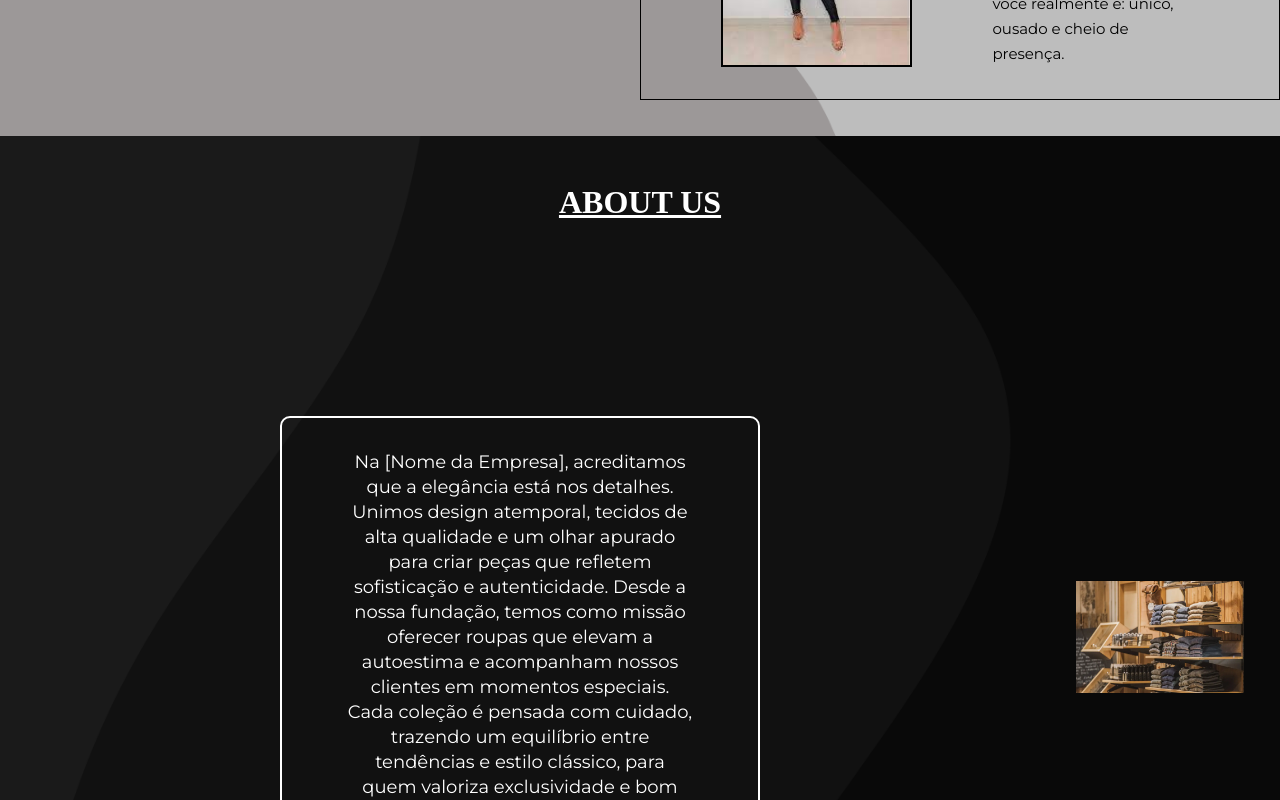
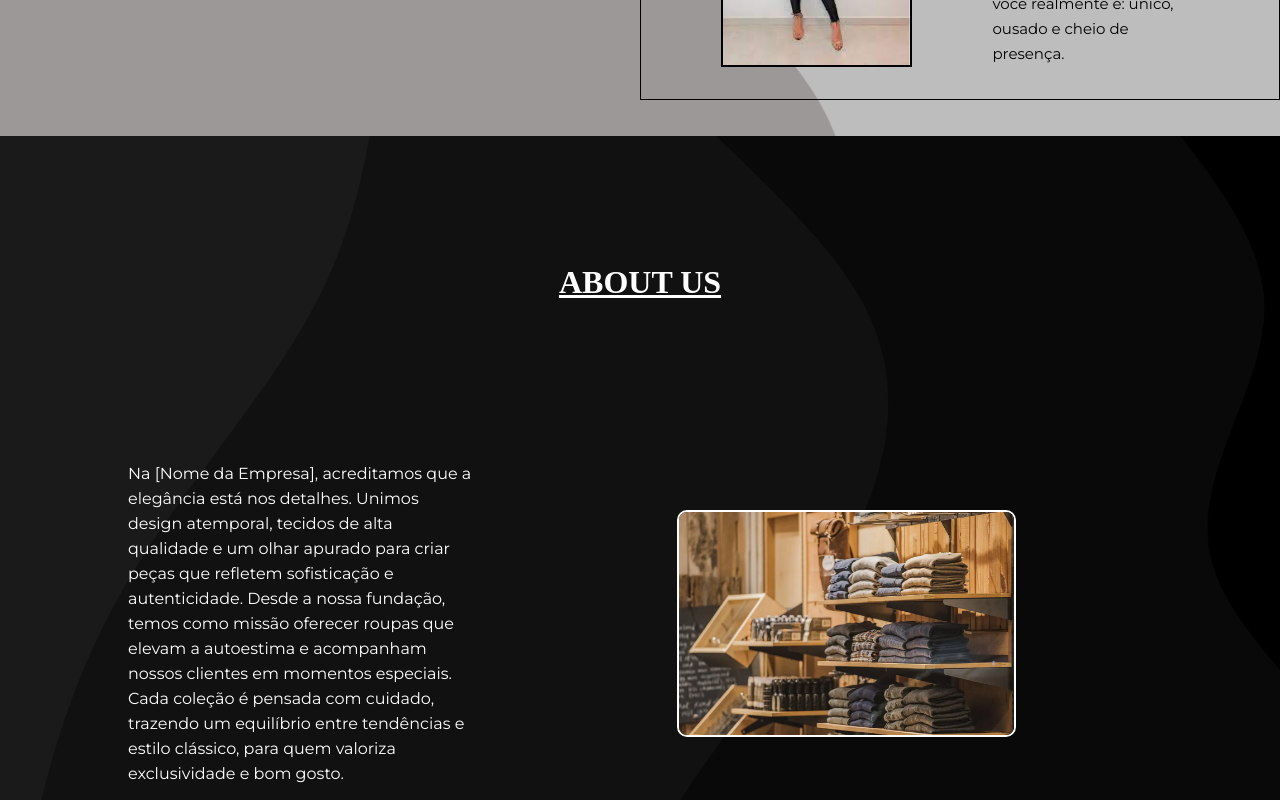
Before and after one commit to Malo047/amorielos-site, a React (Vite) app: page / in a window 1280 px wide. Shown: the part 1720-2520 px from the top of the page. Built offline with nearby package versions, Linux system fonts and the light colour scheme; a web font is replaced by a local one.

Commit message:
Melhoria na responsividade
Adicionando responsividade na section about, melhorando alguns detalhes na section fashion

```diff
--- a/src/components/about/About.css
+++ b/src/components/about/About.css
@@ -1,40 +1,58 @@
+/*MOBILE PADRÃO*/
  #mainAbout{
-    height: 61rem;
     background: url("/images/background-about.png") no-repeat;
     background-size: cover;
     color: white;
-    text-align: center;
+    padding: 10%;
  }
  #mainAbout h1{
+    text-align: center;
     text-decoration: underline;
-    padding-top: 3rem;
+    margin-bottom: 2rem;
  }
-#aboutContainer{
-    display: grid;
-    grid-template-areas: " textAbout imageAbout";
-    height: 52rem;
+ #mainAbout p{
+    text-align: left;
+    margin-bottom: 5rem;
  }
-#textAbout{
-    grid-area: textAbout;
-    display: flex;
-    justify-content: center;
-    align-items: center;
-    width: 65rem;
-}
-#textAbout p{
-    max-width: 30rem;
-    font-size: 18px;
-    line-height: 25px;
-    padding: 2rem 4rem ;
+ #imageAbout img{
+    width: 100%;
     border: 2px solid white;
     border-radius: 10px;
  }
+
+@media(min-width: 768px){
+#imageAbout img{
+    width: 80%;
+    margin-left: 10%;
+}
+}
+/*DESKTOP*/
+@media(min-width:1024px){
+    #aboutContainer{
+        display: flex;
+        align-items: center;
+    }
+    #textAbout{
+        width: 150%;
+        margin-top: 5rem;
+    }
+}
+/*DESKTOP FULL*/
+@media(min-width: 1226px){
+    #aboutContainer{
+        display: flex;
+        align-items: center;
+        margin-top: 5rem;
+        line-height: 25px;
+    }
+    #textAbout{
+        width: 60%;
+    }
     #imageAbout{
-    grid-area: imageAbout;
         display: flex;
         justify-content: center;
-    align-items: center;
     }
     #imageAbout img{
-    width: 70%;
+        width: 50%;
     }
+}
--- a/src/components/fashion/Fashion.css
+++ b/src/components/fashion/Fashion.css
@@ -6,6 +6,9 @@
     background: url("./images/background-fashion.png");
     background-size: cover;
     padding-top: 5rem;
+}
+#mainFashion h1{
+    text-decoration: underline;
 }
 #section1, #section2{
     display: flex;
```
Lines whose indentation alone changed are shown as unchanged.
